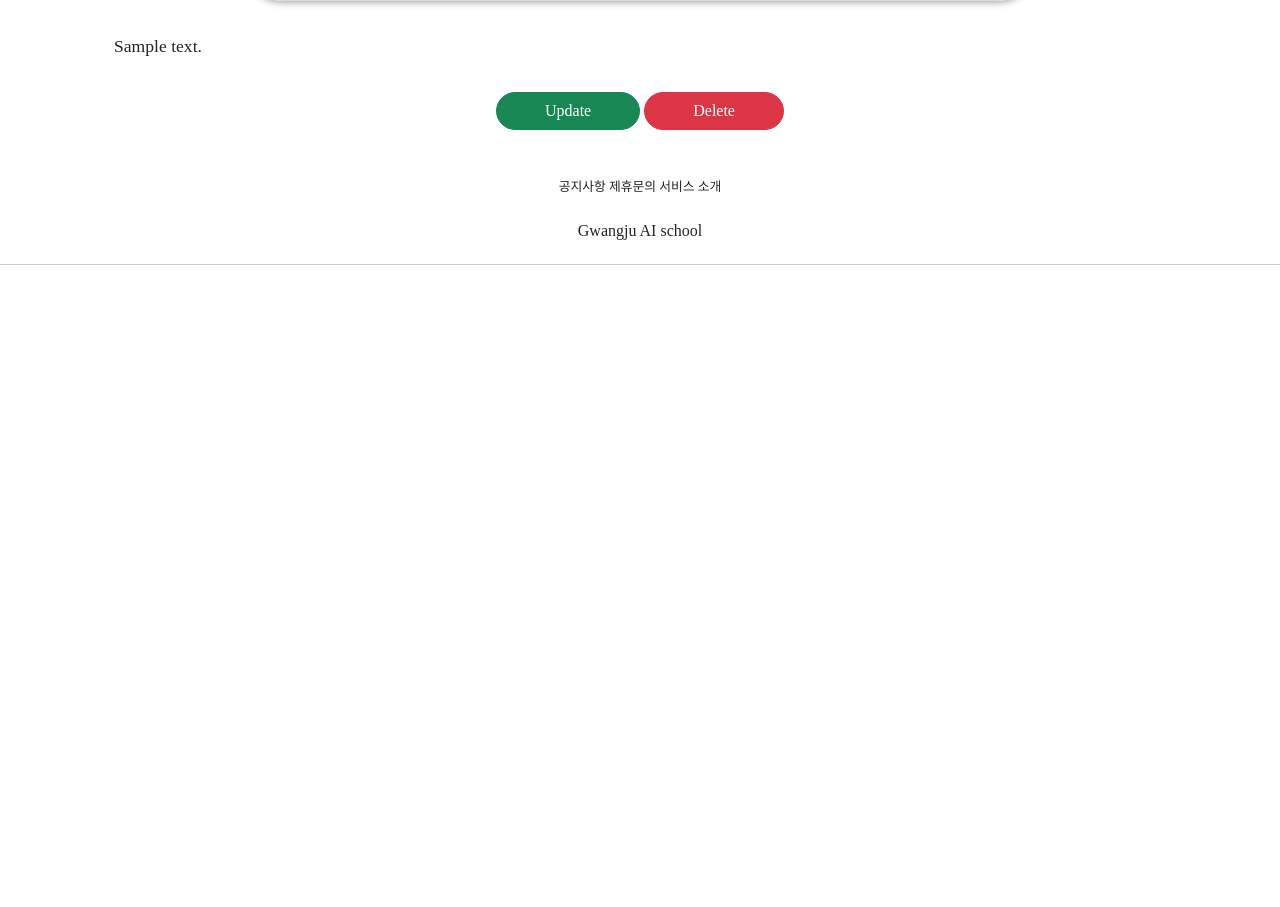
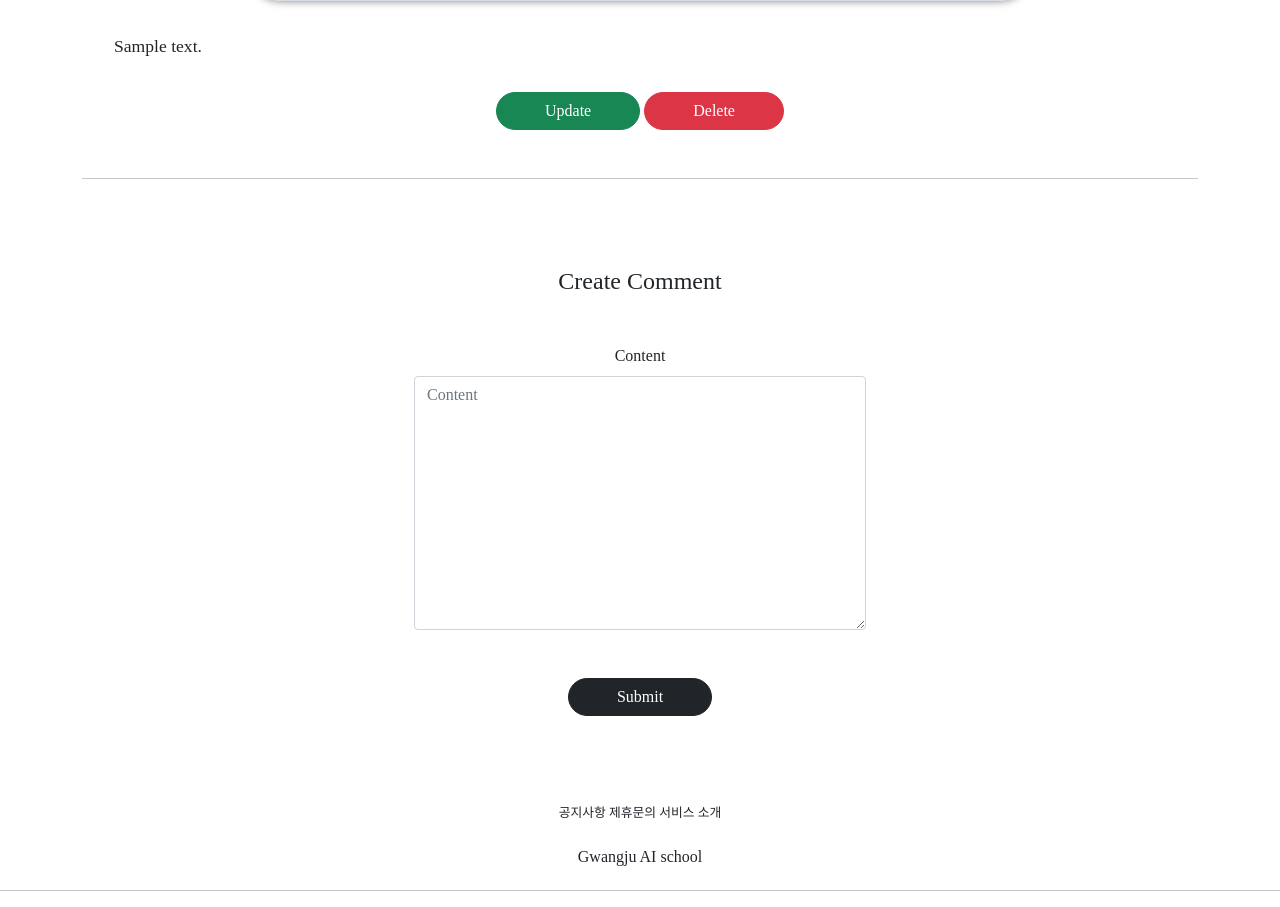
Before and after one commit to glory-ju/julyfifth, a Django app: page /articles/detail/1 in a window 1280 px wide. Shown: the part 1020-1927 px from the top of the page. Before the commit the page ends 1285 px from the top, so only its background shows below. Run offline with Django 3.2, Linux system fonts and the light colour scheme; a user stored in the database is signed in; tables that the repository leaves empty hold one stand-in row (values such as "Sample post"); grey boxes marked "Sample" are stand-in pictures; parts of the project's set-up code (start-up, migrations or seed data) failed here and were passed over; some libraries are stand-ins or nearby versions; some web fonts are replaced.

Commit message:
0810/ Web Application 1st commit migrations

```diff
--- a/articleapp/templates/articleapp/detail.html
+++ b/articleapp/templates/articleapp/detail.html
@@ -35,6 +35,13 @@
             </div>
             {% endif %}
         </div>
+
+        <hr>
+
+        <div class="text-center my-4">
+            {% include 'commentapp/create.html' %}
+        </div>
+
     </div>
 
 
--- a/articleapp/views.py
+++ b/articleapp/views.py
@@ -5,10 +5,12 @@ from django.shortcuts import render
 from django.urls import reverse_lazy, reverse
 from django.utils.decorators import method_decorator
 from django.views.generic import CreateView, DetailView, UpdateView, DeleteView, ListView
+from django.views.generic.edit import FormMixin
 
 from articleapp.decorators import article_ownership_required
 from articleapp.forms import ArticleCreationForm
 from articleapp.models import Article
+from commentapp.forms import CommentCreationForm
 
 
 @method_decorator(login_required, 'get')
@@ -25,8 +27,9 @@ class ArticleCreateView(CreateView):
     def get_success_url(self):
         return reverse('articleapp:detail', kwargs={'pk': self.object.pk})
 
-class ArticleDetailView(DetailView):
+class ArticleDetailView(DetailView, FormMixin):
     model = Article
+    form_class = CommentCreationForm
     context_object_name = 'target_article'
     template_name = 'articleapp/detail.html'
 
--- /dev/null
+++ b/commentapp/templates/commentapp/create.html
@@ -0,0 +1,22 @@
+{% load bootstrap4 %}
+
+    <div class="text-center mw-500 m-auto">
+        <div class="m-5">
+            <h4>Create Comment</h4>
+        </div>
+        <div>
+            <form action="{% url 'commentapp:create' %}" method="post">
+                {% csrf_token %}
+                {% bootstrap_form form %}
+
+                <input type="hidden"
+                       name="article_pk"
+                       value="{{ target_article.pk }}">
+
+                <div class="m-5">
+                <input type="submit"
+                   class="btn btn-dark rounded-pill px-5">
+                </div>
+            </form>
+        </div>
+    </div>
--- a/commentapp/urls.py
+++ b/commentapp/urls.py
@@ -1,7 +1,9 @@
+from django.urls import path
 
+from commentapp.views import CommentCreateView
 
 app_name = 'commentapp'
 
 urlpatterns = [
-
+    path('create/', CommentCreateView.as_view(), name='create')
 ]
```
Also changed, not shown: commentapp/views.py (+20 -0 lines).
